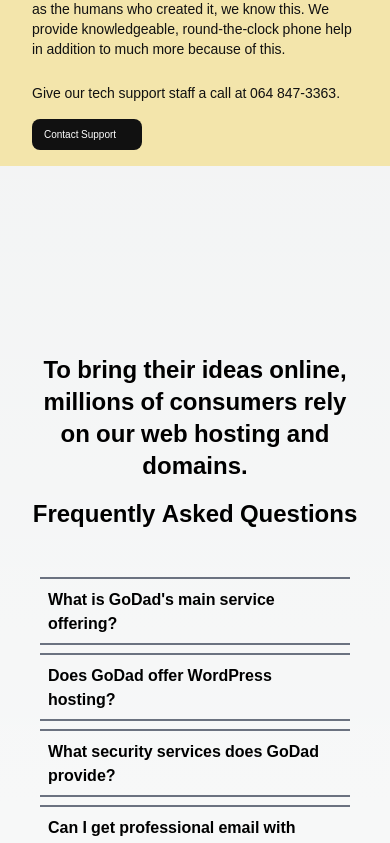
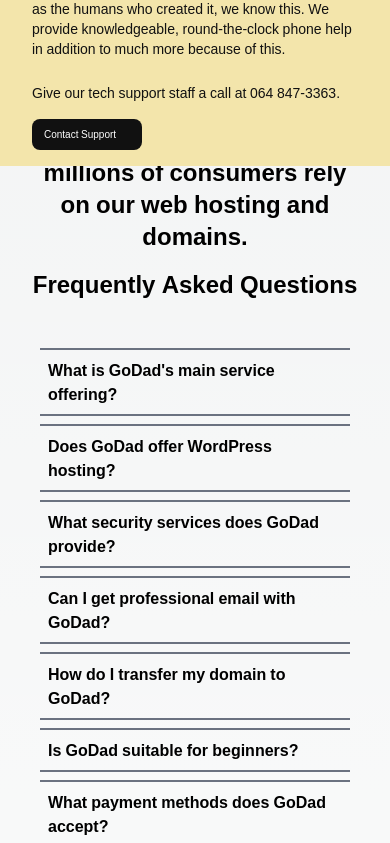
Before and after one commit to techiemokhele/godad_clone, a Next.js app: page / in a window 390 px wide. Shown: the part 4400-5243 px from the top of the page. Built offline with nearby package versions, Linux system fonts and the light colour scheme.

Commit message:
Refactor FAQComponent and TeamGuideComponent: adjust section element classes and remove pt-* classes from FAQComponent

```diff
--- a/components/section/FAQComponent.tsx
+++ b/components/section/FAQComponent.tsx
@@ -11,10 +11,7 @@
   };
 
   return (
-    <section
-      id="faq"
-      className="flex flex-col text-white gap-6 pt-36 md:pt-0 lg:pt-0"
-    >
+    <section id="faq" className="flex flex-col text-white gap-6">
       <div className="flex flex-col gap-4 items-center justify-center">
         <h1 className="text-2xl md:text-4xl lg:text-4xl px-10 md:px-24 lg:px-40 font-semibold text-center">
           To bring their ideas online, millions of consumers rely on our web
--- a/components/section/TeamGuideComponent.tsx
+++ b/components/section/TeamGuideComponent.tsx
@@ -7,7 +7,7 @@
   return (
     <section
       id="contact"
-      className="relative h-[70vh] w-full flex flex-col md:flex-row"
+      className="relative h-[60vh] w-full flex flex-col md:flex-row"
     >
       {/* tablet & desktop */}
       <div className="flex flex-row px-4 gap-0 w-full bg-gradient-to-l from-purple-200 to-purple-800">
```
